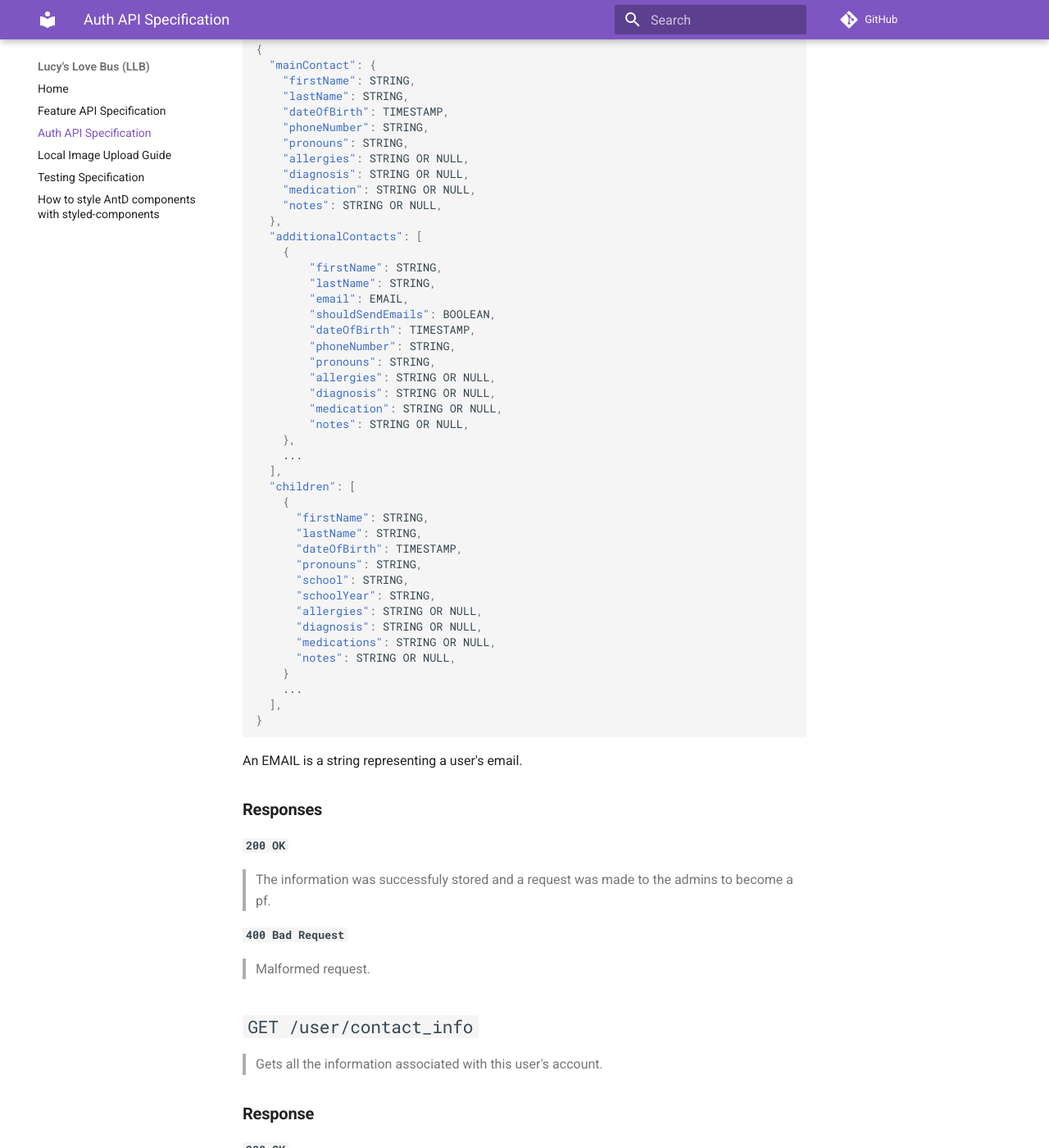
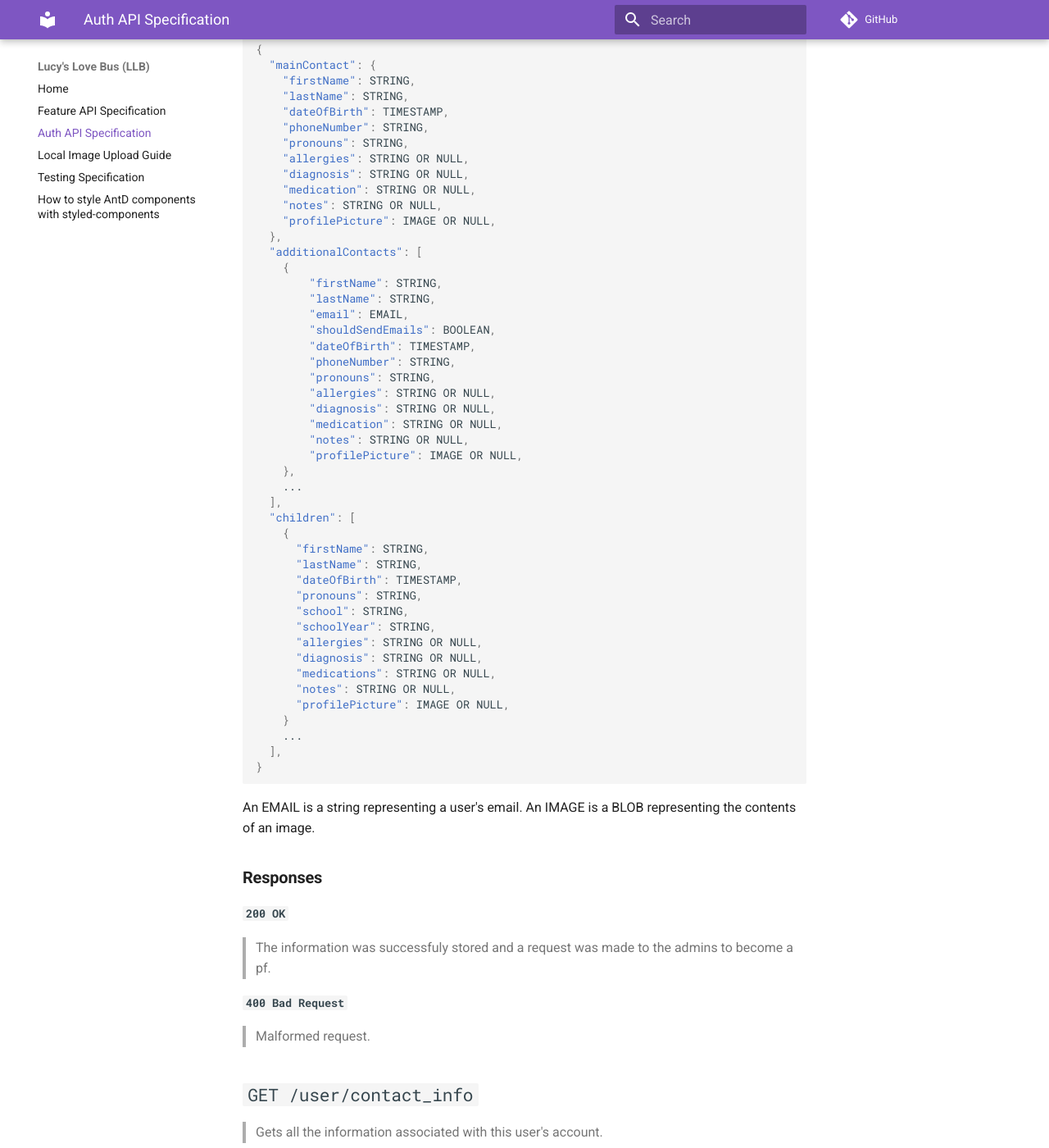
Before and after one commit to Code-4-Community/c4c-dev-docs, an MkDocs documentation site: the page built from docs/llb/llb-auth-api.md, in a window 1280 px wide and 1400 px high, scrolled down 7194 px. Shown: the whole window at 82% size. Built offline with MkDocs 1.6.1 and Material for MkDocs 9.7.7, drawn with Linux system fonts in a browser that asks for light colours; comment, search, counter and statistics services are not loaded; some of the changed text lies outside the part shown.

Commit message:
add "profilePicture" field
Added profilePicture field of type IMAGE OR NULL to contacts and children

````diff
--- a/docs/llb/llb-auth-api.md
+++ b/docs/llb/llb-auth-api.md
@@ -313,6 +313,7 @@ Body:
     "diagnosis": STRING OR NULL,
     "medication": STRING OR NULL,
     "notes": STRING OR NULL,
+    "profilePicture": IMAGE OR NULL,
   },
   "additionalContacts": [
     {
@@ -327,6 +328,7 @@ Body:
         "diagnosis": STRING OR NULL,
         "medication": STRING OR NULL,
         "notes": STRING OR NULL,
+        "profilePicture": IMAGE OR NULL,
     },
     ...
   ],
@@ -342,6 +344,7 @@ Body:
       "diagnosis": STRING OR NULL,
       "medications": STRING OR NULL,
       "notes": STRING OR NULL,
+      "profilePicture": IMAGE OR NULL,
     }
     ...
   ],
@@ -349,6 +352,7 @@ Body:
 ```
 
   An EMAIL is a string representing a user's email.
+  An IMAGE is a BLOB representing the contents of an image.
 
 ### __Responses__
 
@@ -388,6 +392,7 @@ Body:
     "diagnosis": STRING OR NULL,
     "medication": STRING OR NULL,
     "notes": STRING OR NULL,
+    "profilePicture": IMAGE OR NULL,
   },
   "additionalContacts": [
     {
@@ -403,6 +408,7 @@ Body:
         "diagnosis": STRING OR NULL,
         "medication": STRING OR NULL,
         "notes": STRING OR NULL,
+        "profilePicture": IMAGE OR NULL,
     },
     ...
   ],
@@ -419,6 +425,7 @@ Body:
       "diagnosis": STRING OR NULL,
       "medications": STRING OR NULL,
       "notes": STRING OR NULL,
+      "profilePicture": IMAGE OR NULL,
     }
     ...
   ]
@@ -450,6 +457,7 @@ Body:
     "diagnosis": STRING OR NULL,
     "medication": STRING OR NULL,
     "notes": STRING OR NULL,
+    "profilePicture": IMAGE OR NULL,
   },
   "additionalContacts": [
     {
@@ -465,6 +473,7 @@ Body:
         "diagnosis": STRING OR NULL,
         "medication": STRING OR NULL,
         "notes": STRING OR NULL,
+        "profilePicture": IMAGE OR NULL,
     },
     ...
   ],
@@ -481,6 +490,7 @@ Body:
       "diagnosis": STRING OR NULL,
       "medications": STRING OR NULL,
       "notes": STRING OR NULL,
+      "profilePicture": IMAGE OR NULL,
     }
     ...
   ]
````
